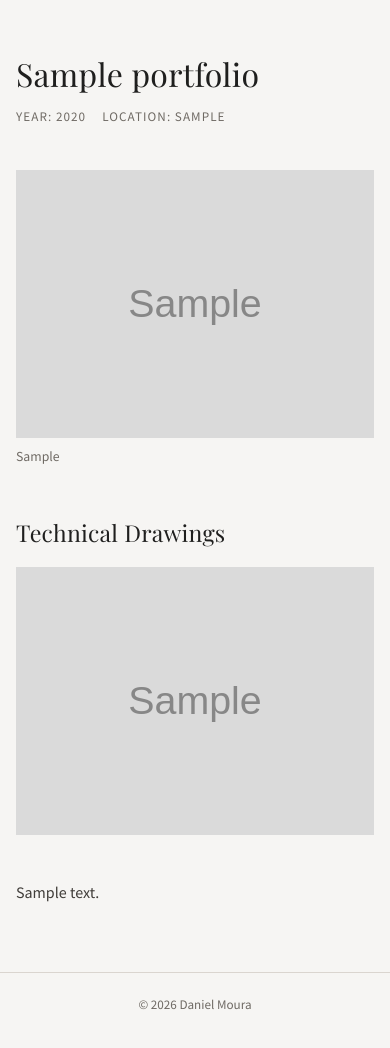
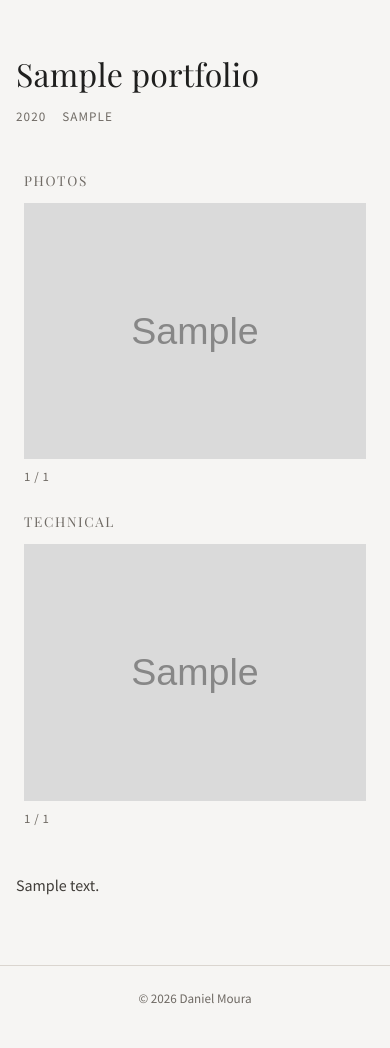
Before and after one commit to gustavopelayo/architect-portfolio, a FastAPI app: page /portfolio/1 in a window 390 px wide. Shown: the part 111-1159 px from the top of the page. After the commit the page ends 1115 px from the top, so only its background shows below. Run offline with FastAPI, Linux system fonts and the light colour scheme; tables that the repository leaves empty hold one stand-in row (values such as "Sample post"); grey boxes marked "Sample" are stand-in pictures.

Commit message:
feat: dual-column gallery with click-to-advance
- Photos and technical drawings displayed side by side
- Each column shows one image at a time
- Click advances to next image with counter
- Responsive: stacks on mobile

```diff
--- a/app/static/css/style.css
+++ b/app/static/css/style.css
@@ -578,3 +578,71 @@ footer {
     color: #4a8c4a;
     margin-bottom: 0.5rem;
 }
+
+/* Dual Gallery */
+.dual-gallery {
+    max-width: 1280px;
+    margin: 0 auto;
+    padding: 0 1.5rem;
+    display: grid;
+    grid-template-columns: 1fr 1fr;
+    gap: 1.5rem;
+    padding-top: 1.25rem;
+}
+
+.gallery-col h2 {
+    font-family: "Playfair Display", serif;
+    font-size: 0.85rem;
+    font-weight: 400;
+    text-transform: uppercase;
+    letter-spacing: 0.12em;
+    color: var(--muted);
+    margin-bottom: 0.75rem;
+}
+
+.gallery-viewport {
+    position: relative;
+    cursor: pointer;
+    overflow: hidden;
+}
+
+.gallery-img {
+    width: 100%;
+    height: auto;
+    display: none;
+    filter: grayscale(100%);
+    transition: filter 0.3s ease;
+}
+
+.gallery-img.active {
+    display: block;
+}
+
+.gallery-viewport:hover .gallery-img {
+    filter: grayscale(0%);
+}
+
+.gallery-counter {
+    margin-top: 0.5rem;
+    font-size: 0.8rem;
+    color: var(--muted);
+    letter-spacing: 0.05em;
+}
+
+.gallery-empty {
+    width: 100%;
+    aspect-ratio: 4 / 3;
+    background: var(--surface);
+    border: 1px solid var(--line);
+    display: flex;
+    align-items: center;
+    justify-content: center;
+    font-size: 0.85rem;
+    color: var(--muted);
+}
+
+@media (max-width: 760px) {
+    .dual-gallery {
+        grid-template-columns: 1fr;
+    }
+}
--- a/app/templates/portfolio_detail.html
+++ b/app/templates/portfolio_detail.html
@@ -6,38 +6,48 @@
 <section class="project-header">
     <h1>{{ portfolio.name }}</h1>
     <div class="project-meta">
-        {% if portfolio.year %}<span>Year: {{ portfolio.year }}</span>{% endif %}
-        {% if portfolio.location %}<span>Location: {{ portfolio.location }}</span>{% endif %}
+        {% if portfolio.year %}<span>{{ portfolio.year }}</span>{% endif %}
+        {% if portfolio.location %}<span>{{ portfolio.location }}</span>{% endif %}
     </div>
 </section>
 
-{% if portfolio.images %}
-<section class="project-gallery">
-    <div class="image-grid-main">
-        {% for image in portfolio.images %}
-        <div class="image-item">
-            <img src="{{ image.image_url }}" alt="{{ portfolio.name }}">
-            {% if image.caption %}
-            <div class="image-caption">{{ image.caption }}</div>
+<section class="dual-gallery">
+    <div class="gallery-col">
+        <h2>Photos</h2>
+        <div class="gallery-viewport" data-index="0" data-total="{{ portfolio.images | length }}">
+            {% if portfolio.images %}
+            {% for image in portfolio.images %}
+            <img src="{{ image.image_url }}" alt="{{ portfolio.name }}" class="gallery-img{% if loop.first %} active{% endif %}">
+            {% endfor %}
+            {% else %}
+            <div class="gallery-empty">No photos</div>
             {% endif %}
         </div>
-        {% endfor %}
+        <div class="gallery-counter">
+            {% if portfolio.images %}
+            <span class="counter-current">1</span> / <span class="counter-total">{{ portfolio.images | length }}</span>
+            {% endif %}
+        </div>
+    </div>
+
+    <div class="gallery-col">
+        <h2>Technical</h2>
+        <div class="gallery-viewport" data-index="0" data-total="{{ portfolio.technical_images | length }}">
+            {% if portfolio.technical_images %}
+            {% for image in portfolio.technical_images %}
+            <img src="{{ image.image_url }}" alt="{{ portfolio.name }} - Technical" class="gallery-img{% if loop.first %} active{% endif %}">
+            {% endfor %}
+            {% else %}
+            <div class="gallery-empty">No technical drawings</div>
+            {% endif %}
+        </div>
+        <div class="gallery-counter">
+            {% if portfolio.technical_images %}
+            <span class="counter-current">1</span> / <span class="counter-total">{{ portfolio.technical_images | length }}</span>
+            {% endif %}
+        </div>
     </div>
 </section>
-{% endif %}
-
-{% if portfolio.technical_images %}
-<section class="technical-section">
-    <h2>Technical Drawings</h2>
-    <div class="image-grid-technical">
-        {% for image in portfolio.technical_images %}
-        <div class="image-item">
-            <img src="{{ image.image_url }}" alt="{{ portfolio.name }} - Technical">
-        </div>
-        {% endfor %}
-    </div>
-</section>
-{% endif %}
 
 {% if portfolio.description %}
 <section class="project-description">
@@ -46,4 +56,22 @@
     </div>
 </section>
 {% endif %}
+
+<script>
+document.querySelectorAll('.gallery-viewport').forEach(function(vp) {
+    var imgs = vp.querySelectorAll('.gallery-img');
+    var col = vp.closest('.gallery-col');
+    var counter = col ? col.querySelector('.counter-current') : null;
+    var idx = 0;
+
+    if (imgs.length < 2) return;
+
+    vp.addEventListener('click', function() {
+        imgs[idx].classList.remove('active');
+        idx = (idx + 1) % imgs.length;
+        imgs[idx].classList.add('active');
+        if (counter) counter.textContent = idx + 1;
+    });
+});
+</script>
 {% endblock %}
```
